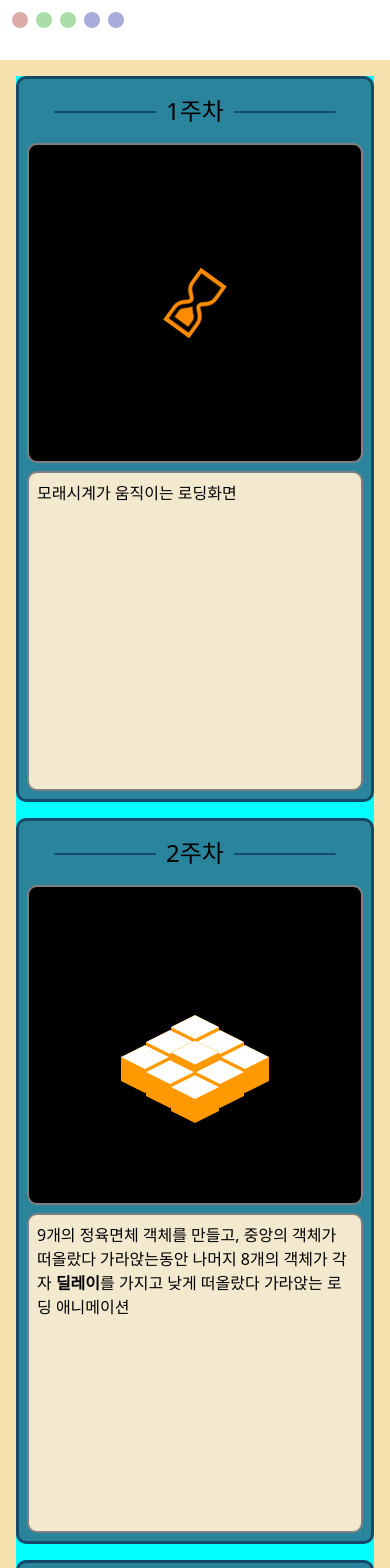
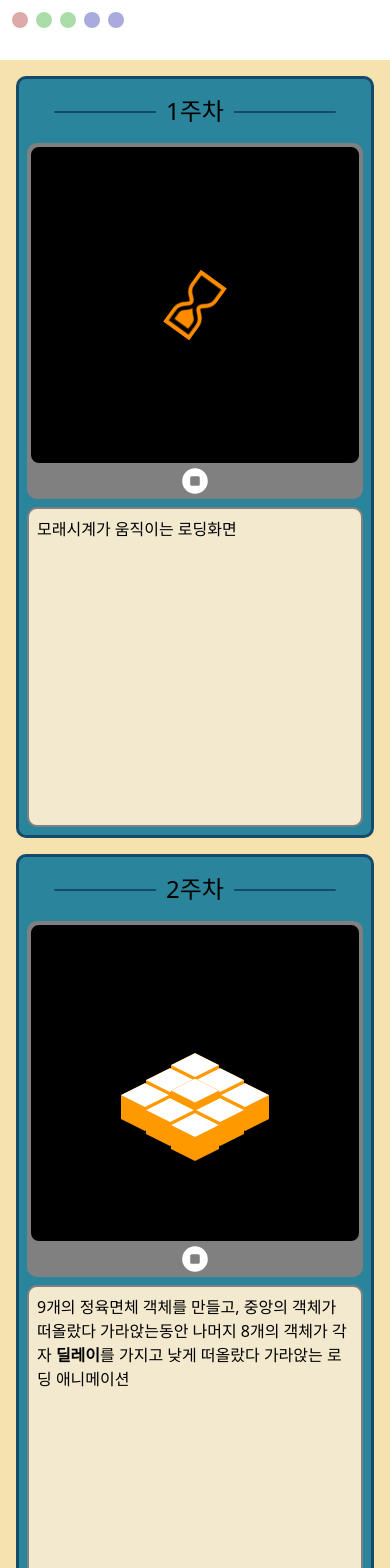
Before and after one commit to amaran-th/frontPortfolioProject, a React (Create React App) app: page /Song in a window 390 px wide. Shown: the top 1568 px of the page. Built offline with nearby package versions, Linux system fonts and the light colour scheme.

Commit message:
amaran-th ) 2주차 -> 애니메이션 일시정지 기능 추가

```diff
--- a/src/page/Song/Projects/Aproject.jsx
+++ b/src/page/Song/Projects/Aproject.jsx
@@ -1,16 +1,26 @@
-import React from 'react'
+import React, { useState } from 'react'
 
 //local
 import './project.css'
 import './Aproject.css'
 
 const Aproject = () => {
+  const [isPaused, setIsPaused] = useState(false)
+
+  const stopAnimation = e => {
+    if (!isPaused) {
+      document.getElementById('Ani1').style.animationPlayState = 'paused'
+    } else document.getElementById('Ani1').style.animationPlayState = 'running'
+    setIsPaused(!isPaused)
+  }
   return (
     <>
       <div class="main">
+        <div class="frame">
           <div class="content content1">
             <svg
               class="hourglass"
+              id="Ani1"
               xmlns="http://www.w3.org/2000/svg"
               viewBox="0 0 120 206"
               preserveAspectRatio="none"
@@ -25,6 +35,37 @@ const Aproject = () => {
               />
             </svg>
           </div>
+          <button class="stop" onClick={e => stopAnimation(e)}>
+            {isPaused ? (
+              <svg
+                xmlns="http://www.w3.org/2000/svg"
+                class="h-8 w-8"
+                viewBox="0 0 20 20"
+                fill="currentColor"
+              >
+                <path
+                  fill-rule="evenodd"
+                  d="M10 18a8 8 0 100-16 8 8 0 000 16zM9.555 7.168A1 1 0 008 8v4a1 1 0 001.555.832l3-2a1 1 0 000-1.664l-3-2z"
+                  clip-rule="evenodd"
+                />
+              </svg>
+            ) : (
+              <svg
+                xmlns="http://www.w3.org/2000/svg"
+                className="h-8 w-8"
+                viewBox="0 0 20 20"
+                fill="currentColor"
+              >
+                <path
+                  fillRule="evenodd"
+                  d="M10 18a8 8 0 100-16 8 8 0 000 16zM8 7a1 1 0 00-1 1v4a1 1 0 001 1h4a1 1 0 001-1V8a1 1 0 00-1-1H8z"
+                  clipRule="evenodd"
+                />
+              </svg>
+            )}
+          </button>
+        </div>
+
         <div className="description ">모래시계가 움직이는 로딩화면</div>
       </div>
     </>
--- a/src/page/Song/Projects/Bproject.jsx
+++ b/src/page/Song/Projects/Bproject.jsx
@@ -1,14 +1,29 @@
-import React from 'react'
+import React, { useState } from 'react'
 
 //local
 import './project.css'
 import './Bproject.css'
 
 const Bproject = () => {
+  const [isPaused, setIsPaused] = useState(false)
+
+  const stopAnimation = e => {
+    if (!isPaused) {
+      for (let i of document.getElementById('Ani2').children) {
+        i.style.animationPlayState = 'paused'
+      }
+    } else {
+      for (let i of document.getElementById('Ani2').children) {
+        i.style.animationPlayState = 'running'
+      }
+    }
+    setIsPaused(!isPaused)
+  }
   return (
     <>
       <div class="main">
-        <div class="content content2">
+        <div class="frame">
+          <div class="content content2" id="Ani2">
             <span></span>
             <span></span>
             <span></span>
@@ -18,6 +33,36 @@ const Bproject = () => {
             <span></span>
             <span></span>
             <span></span>
+          </div>
+          <button class="stop" onClick={e => stopAnimation(e)}>
+            {isPaused ? (
+              <svg
+                xmlns="http://www.w3.org/2000/svg"
+                class="h-8 w-8"
+                viewBox="0 0 20 20"
+                fill="currentColor"
+              >
+                <path
+                  fill-rule="evenodd"
+                  d="M10 18a8 8 0 100-16 8 8 0 000 16zM9.555 7.168A1 1 0 008 8v4a1 1 0 001.555.832l3-2a1 1 0 000-1.664l-3-2z"
+                  clip-rule="evenodd"
+                />
+              </svg>
+            ) : (
+              <svg
+                xmlns="http://www.w3.org/2000/svg"
+                className="h-8 w-8"
+                viewBox="0 0 20 20"
+                fill="currentColor"
+              >
+                <path
+                  fillRule="evenodd"
+                  d="M10 18a8 8 0 100-16 8 8 0 000 16zM8 7a1 1 0 00-1 1v4a1 1 0 001 1h4a1 1 0 001-1V8a1 1 0 00-1-1H8z"
+                  clipRule="evenodd"
+                />
+              </svg>
+            )}
+          </button>
         </div>
         <div className="description">
           9개의 정육면체 객체를 만들고, 중앙의 객체가 떠올랐다 가라앉는동안
--- a/src/page/Song/Projects/Cproject.jsx
+++ b/src/page/Song/Projects/Cproject.jsx
@@ -22,9 +22,9 @@ const Cproject = () => {
     )
   }
   const handleScroll2 = () => {
-    //console.log(document.getElementById('content3').scrollTop)
-    //console.log(document.getElementById('content3').scrollHeight)
-    //console.log(document.getElementById('content3').clientHeight)
+    //document.getElementById('content3').scrollTop
+    //document.getElementById('content3').clientHeight
+    //document.getElementById('content3').scrollHeight
     setElementPercent(
       (100 * Math.floor(document.getElementById('content3').scrollTop)) /
         (document.getElementById('content3').scrollHeight -
@@ -36,6 +36,7 @@ const Cproject = () => {
     //console.log(elementPercent)
   }, [percentScr, elementPercent])
   useEffect(() => {
+    //이벤트 리스너 추가
     window.addEventListener('scroll', handleScroll)
     return () => {
       //이벤트 리스너 제거
@@ -45,6 +46,7 @@ const Cproject = () => {
   return (
     <>
       <div class="main">
+        <div class="frame">
           <div
             class="content content3"
             id="content3"
@@ -65,8 +67,9 @@ const Cproject = () => {
               ))}
             </div>
           </div>
+        </div>
         <div className="description">
-          스크롤 위치에 따라 상단 바의 모양이 변화하는 것.
+          스크롤 위치에 따라 상단 바의 색 비율이 변화하는 기능.
         </div>
       </div>
     </>
--- a/src/page/Song/Projects/project.css
+++ b/src/page/Song/Projects/project.css
@@ -5,10 +5,24 @@
   grid-template-columns: repeat(7, minmax(0, 1fr));
   padding: 0 0.5em 0.5em 0.5em;
 }
+.frame {
+  border: 2px solid gray;
+  background-color: gray;
+  border-radius: 10px;
+  display: flex;
+  flex-direction: column;
+  grid-column: span 3 / span 3;
+}
 .content {
   border: 2px solid gray;
   border-radius: 10px;
-  grid-column: span 3 / span 3;
+  height: 100%;
+}
+.stop {
+  margin: 0 auto;
+  display: inline-block;
+  width: fit-content;
+  color: white;
 }
 .description {
   border: 2px solid gray;
--- a/src/page/Song/Song.jsx
+++ b/src/page/Song/Song.jsx
@@ -18,6 +18,7 @@ const Song = () => {
                 <p></p>
                 <span>{index + 1}주차</span>
               </p>
+
               {project}
             </div>
           ))}
--- a/src/page/Song/song.css
+++ b/src/page/Song/song.css
@@ -54,13 +54,6 @@
   padding: 0 10px;
 }
 
-@media (max-width: 600px) {
-  /*md*/
-  .mainDiv {
-    background-color: aqua;
-  }
-}
-
 /*스크롤바 ui*/
 :root::-webkit-scrollbar {
   width: 10px;
```
Lines whose indentation alone changed are shown as unchanged.
